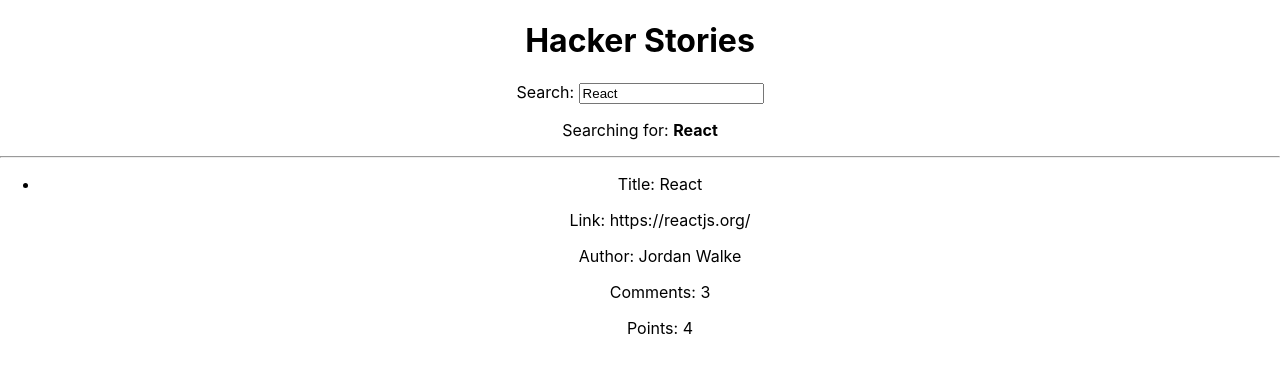
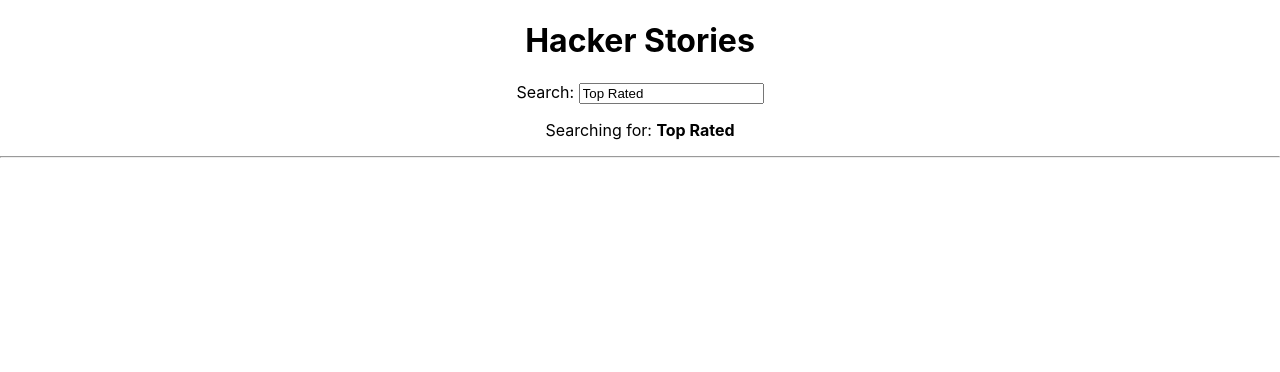
Before and after one commit to georgebullock/hacker-news-search, a React (Create React App) app: page / in a window 1280 px wide. Shown: the top 372 px of the page. Built offline with nearby package versions, Linux system fonts and the light colour scheme; the HTML template or start-up script is replaced by a standard one.

Commit message:
Add custom hook to handle state and local storage

```diff
--- a/src/App.js
+++ b/src/App.js
@@ -21,11 +21,15 @@
     },
   ];
 
-  let [searchTerm, setSearchTerm] = useState(
-    localStorage.getItem("search") || "React"
-  );
+  const useSemiPersistentState = (key) => {
+    let [value, setValue] = useState(localStorage.getItem(key) || "Top Rated");
 
-  useEffect(() => localStorage.setItem("search", searchTerm), [searchTerm]);
+    useEffect(() => localStorage.setItem(key, value), [key, value]);
+
+    return [value, setValue];
+  };
+
+  const [searchTerm, setSearchTerm] = useSemiPersistentState("search");
 
   const handleSearch = (e) => {
     setSearchTerm(e.target.value);
```
